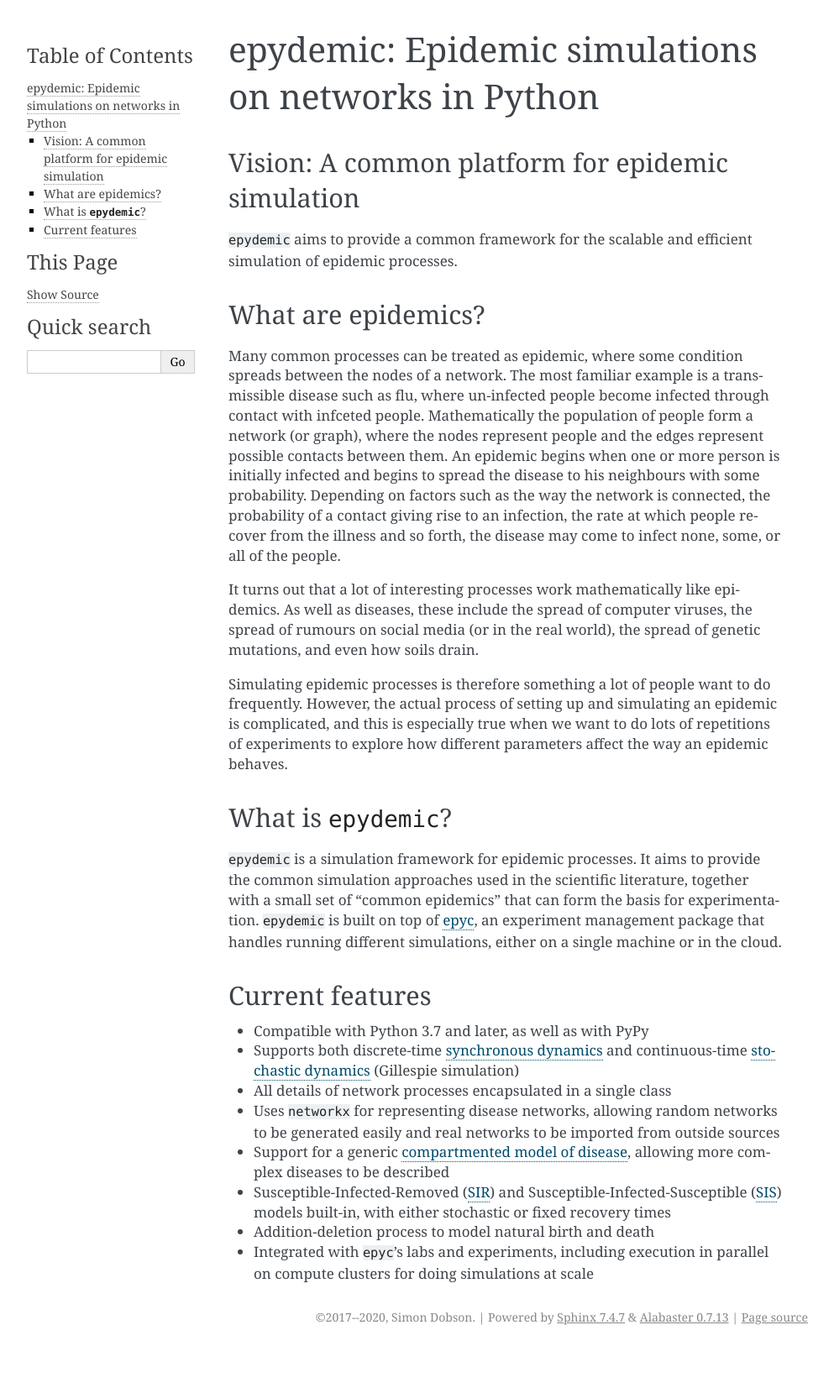
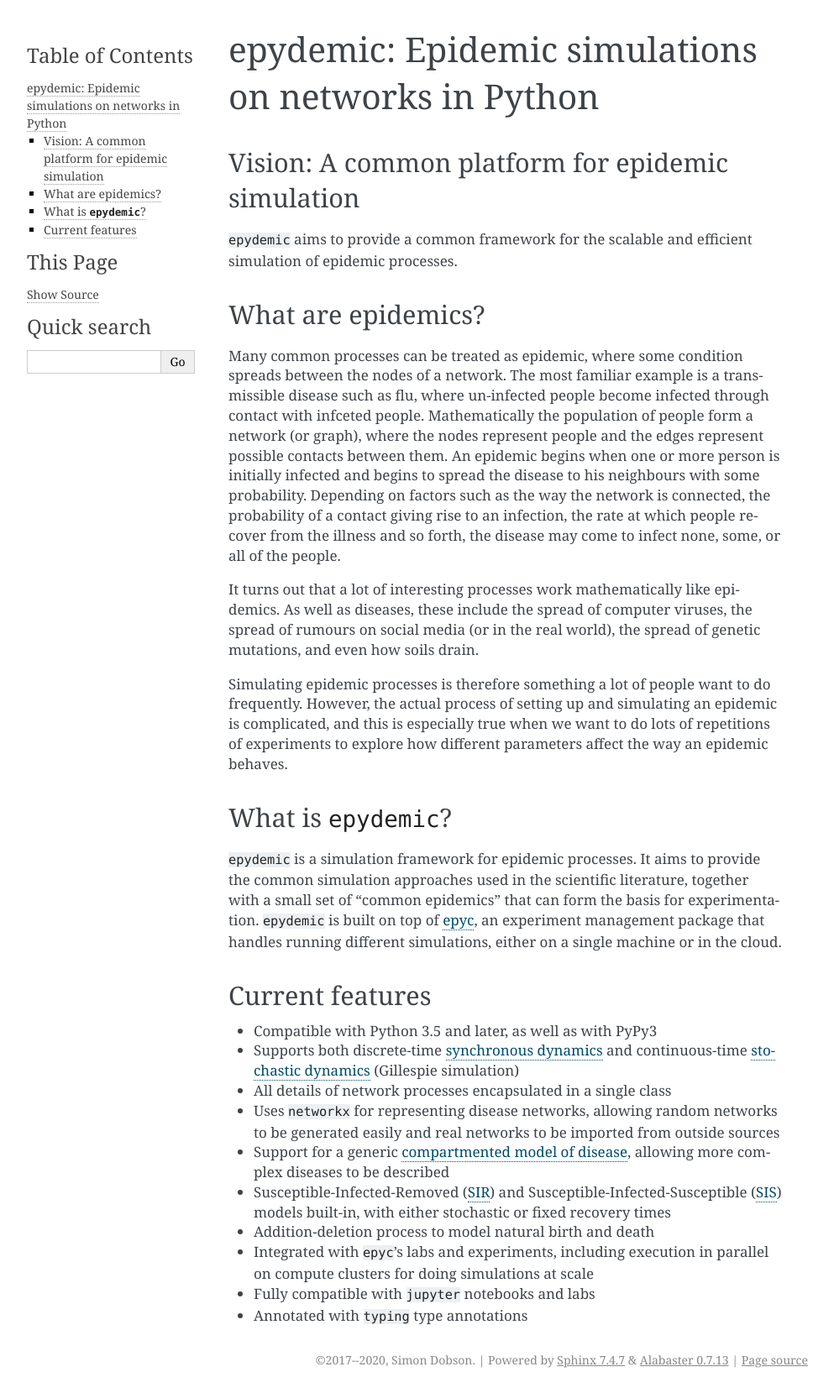
Before and after one commit to simoninireland/epydemic, a Sphinx documentation site: the page built from doc/index.rst, in a window 1280 px wide. Shown: the whole page at 84% size, without its empty margins (148-1141 px from the left). Built offline with Sphinx 7.4.7, drawn with Linux system fonts in a browser that asks for light colours; before the commit the page ends 1608 px from its top, so only the background shows below that.

Commit message:
Reflected new versions

```diff
--- a/doc/index.rst
+++ b/doc/index.rst
@@ -47,7 +47,7 @@
 Current features
 ----------------
 
-* Compatible with Python 3.7 and later, as well as with PyPy
+* Compatible with Python 3.5 and later, as well as with PyPy3
 
 * Supports both discrete-time :term:`synchronous dynamics` and continuous-time
   :term:`stochastic dynamics` (Gillespie simulation)
@@ -68,6 +68,10 @@
 * Integrated with ``epyc``'s labs and experiments, including execution in parallel
   on compute clusters for doing simulations at scale
 
+* Fully compatible with ``jupyter`` notebooks and labs
+
+* Annotated with ``typing`` type annotations
+
 
 .. toctree::
    :hidden:
--- a/doc/install.rst
+++ b/doc/install.rst
@@ -4,7 +4,7 @@
 In a nutshell
 -------------
 
-**Pythons**: 3.6 or later
+**Pythons**: 3.5 or later, and PyPy3
 
 **Operating systems**: Linux, OS X
 
```
